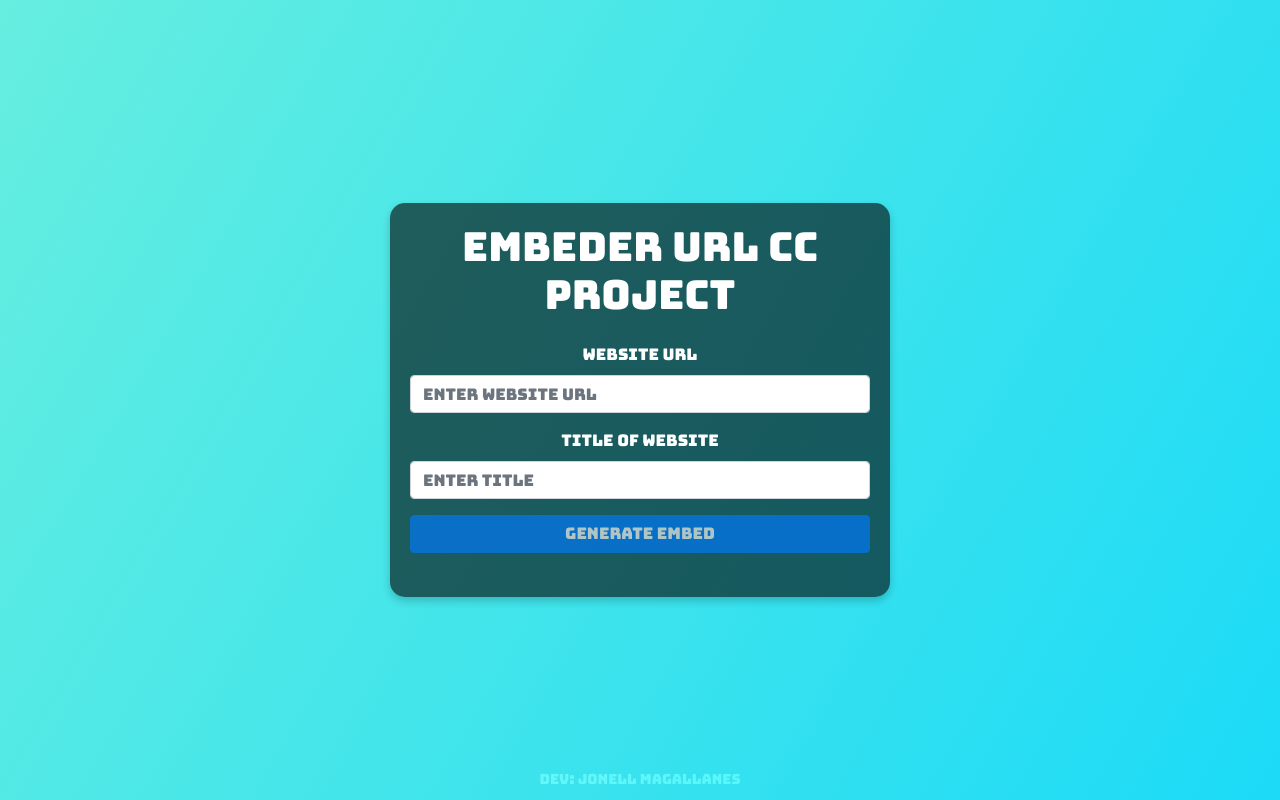
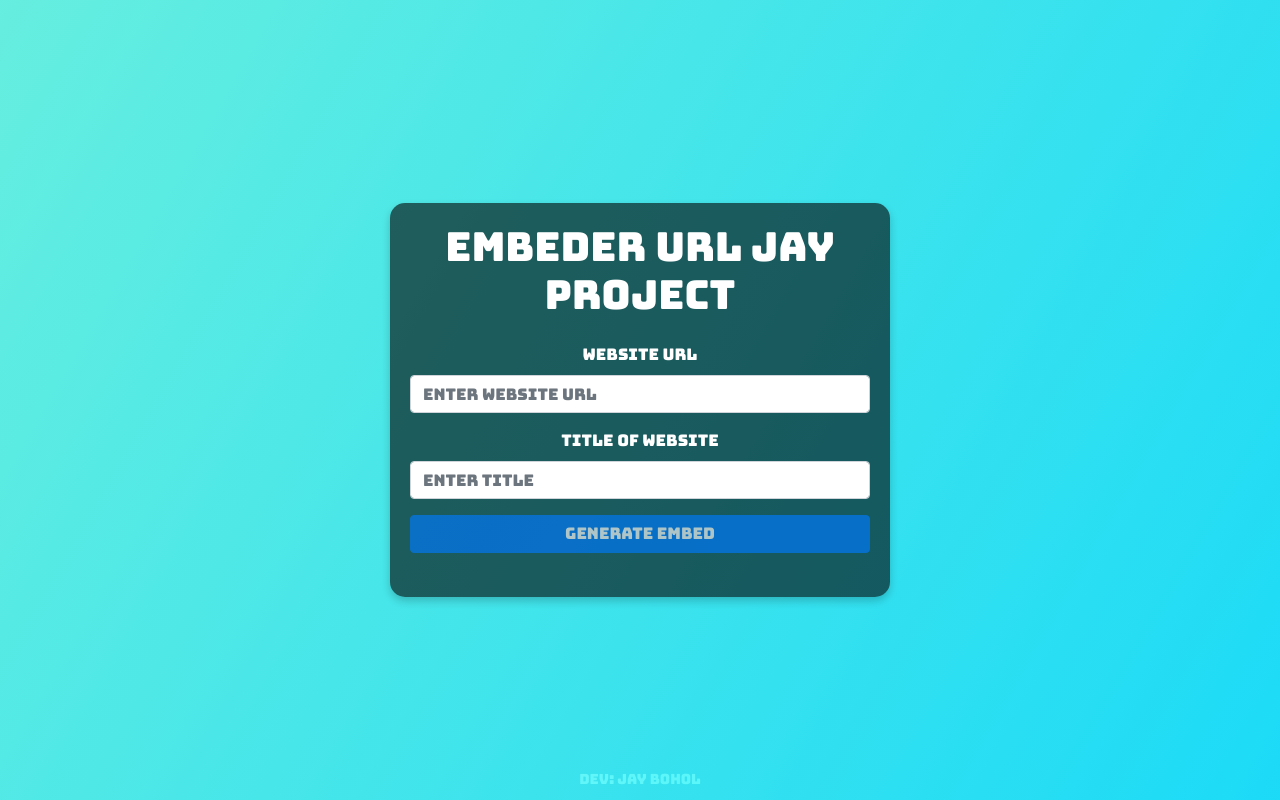
Before and after one commit to Tuxedoun/Embeder, a website: page index.html in a window 1280 px wide. Drawn offline with nearby package versions, Linux system fonts and the light colour scheme.

Commit message:
Update index.html

```diff
--- a/index.html
+++ b/index.html
@@ -3,7 +3,7 @@
 <head>
     <meta charset="UTF-8">
     <meta name="viewport" content="width=device-width, initial-scale=1.0">
-    <title>Embeder CC PROJECT</title>
+    <title>Embeder Jay PROJECT</title>
     <link href="https://stackpath.bootstrapcdn.com/bootstrap/4.5.2/css/bootstrap.min.css" rel="stylesheet">
     <script src="https://www.hCaptcha.com/1/api.js" async defer></script>
     <style>
@@ -115,7 +115,7 @@
 </head>
 <body>
     <div class="container">
-        <h1 class="mb-4">EMBEDER URL CC PROJECT</h1>
+        <h1 class="mb-4">EMBEDER URL JAY PROJECT</h1>
         <form id="embedForm">
             <div class="form-group">
                 <label for="urlInput">Website URL</label>
@@ -134,7 +134,7 @@
         <div id="embedLink" class="mt-4"></div>
     </div>
 
-    <div class="watermark">Dev: Jonell Magallanes</div>
+    <div class="watermark">Dev: JAY BOHOL</div>
 
     <div class="cors-popup" id="corsPopup">
         <p>The website is not responding in Embed. This may be due to a CORS issue.</p>
```
